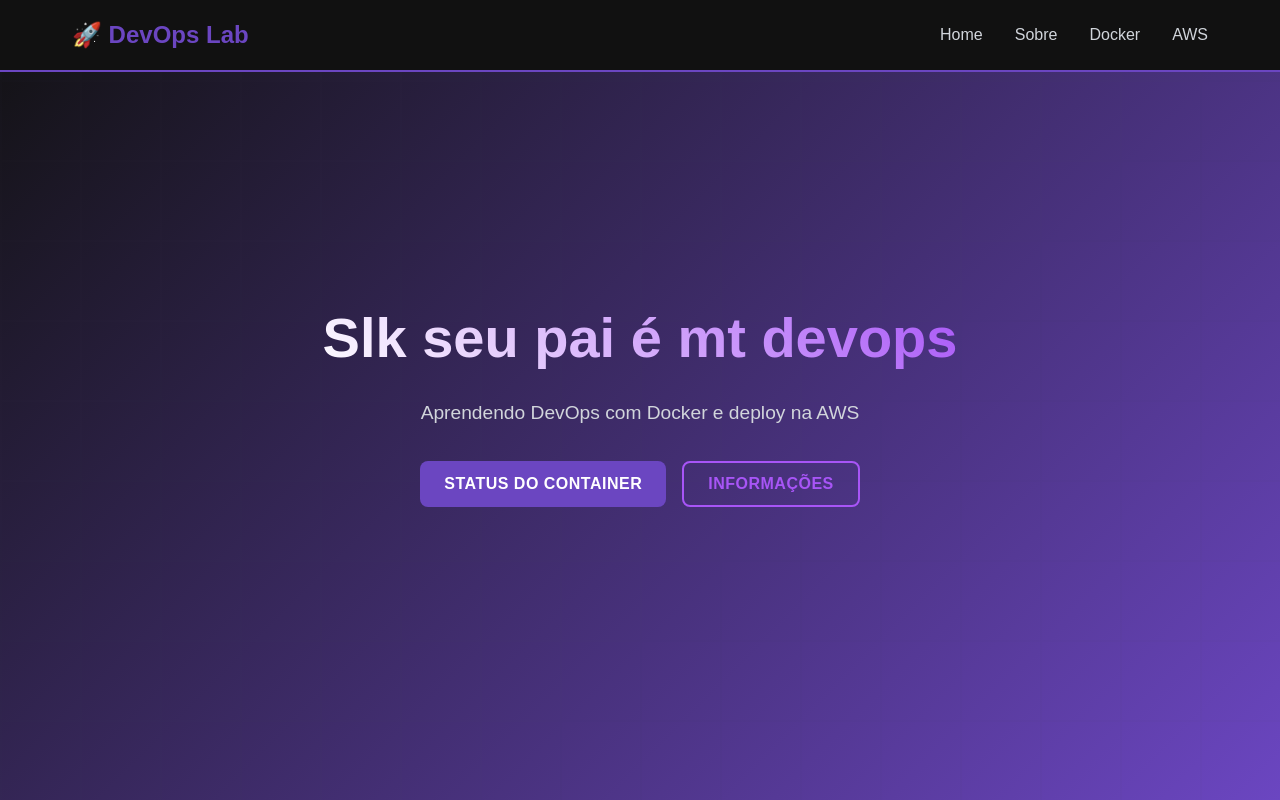
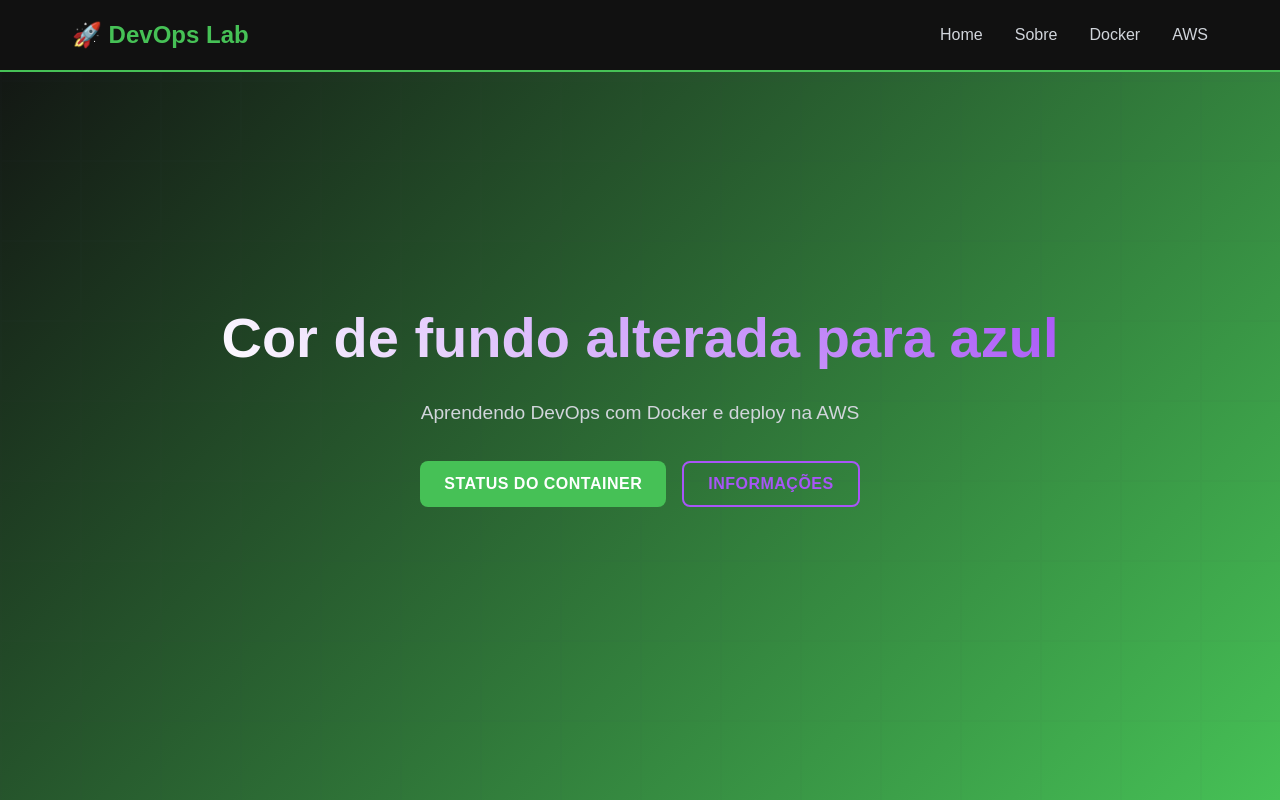
Before and after one commit to HugoCarvalh0/site-devops-lab, a plain HTML site: page website/index.html in a window 1280 px wide. Shown: the top 800 px of the page. Drawn offline with Linux system fonts and the light colour scheme.

Commit message:
Teste de alteração e deploy automático #2

```diff
--- a/website/css/style.css
+++ b/website/css/style.css
@@ -6,7 +6,7 @@
 }
 
 :root {
-    --primary-color: #6b46c1;      /* Roxo principal */
+    --primary-color: #46c156;      /* Roxo principal */
     --secondary-color: #9333ea;     /* Roxo claro */
     --accent-color: #a855f7;        /* Roxo accent */
     --dark-bg: #1a1a1a;            /* Preto principal */
--- a/website/index.html
+++ b/website/index.html
@@ -24,7 +24,7 @@
     <main>
         <section id="home" class="hero">
             <div class="container">
-                <h1 class="hero-title">Slk seu pai é mt devops</h1>
+                <h1 class="hero-title">Cor de fundo alterada para azul</h1>
                 <p class="hero-subtitle">Aprendendo DevOps com Docker e deploy na AWS</p>
                 <div class="hero-buttons">
                     <button class="btn primary" onclick="showStatus()">Status do Container</button>
```
